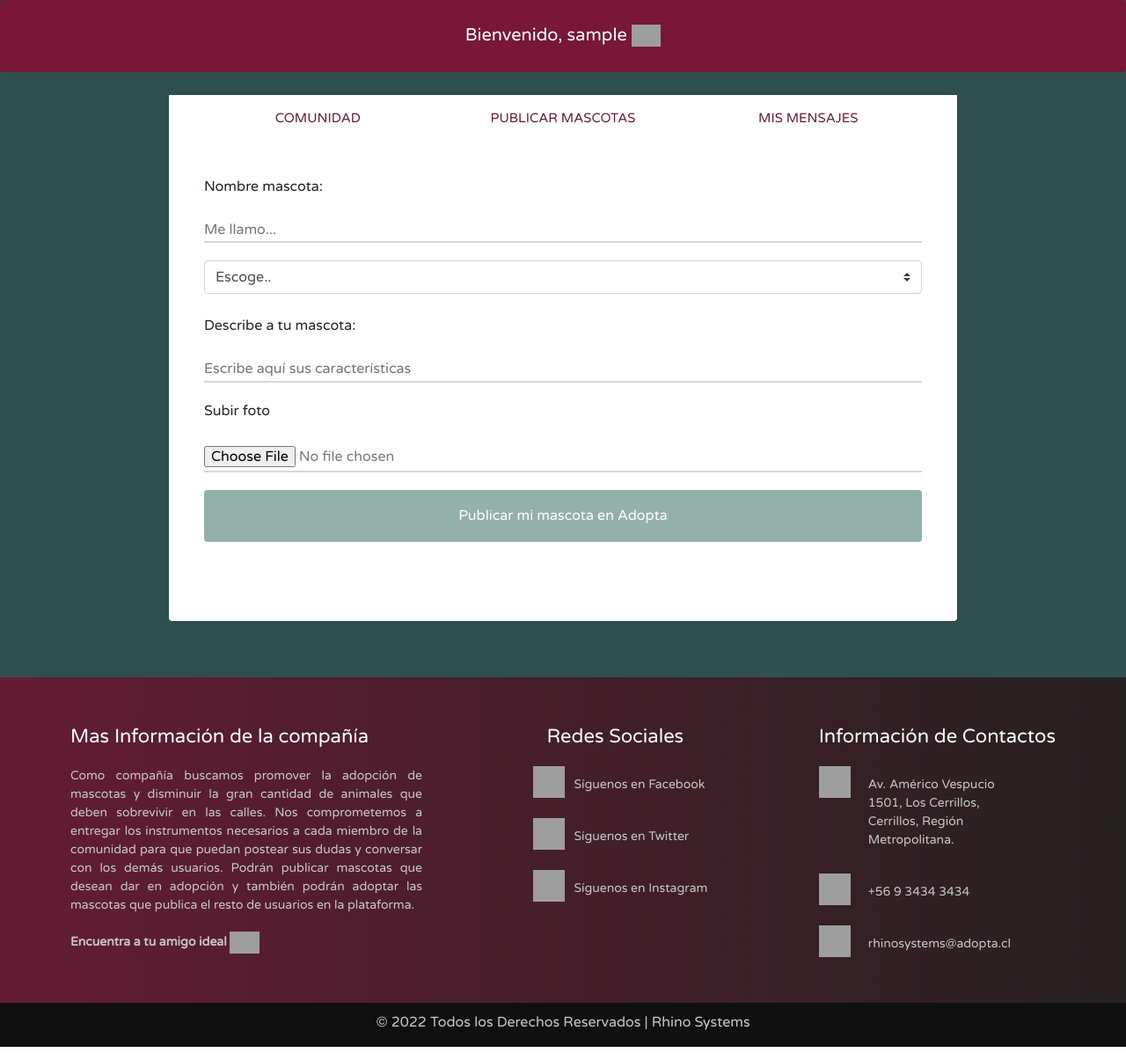
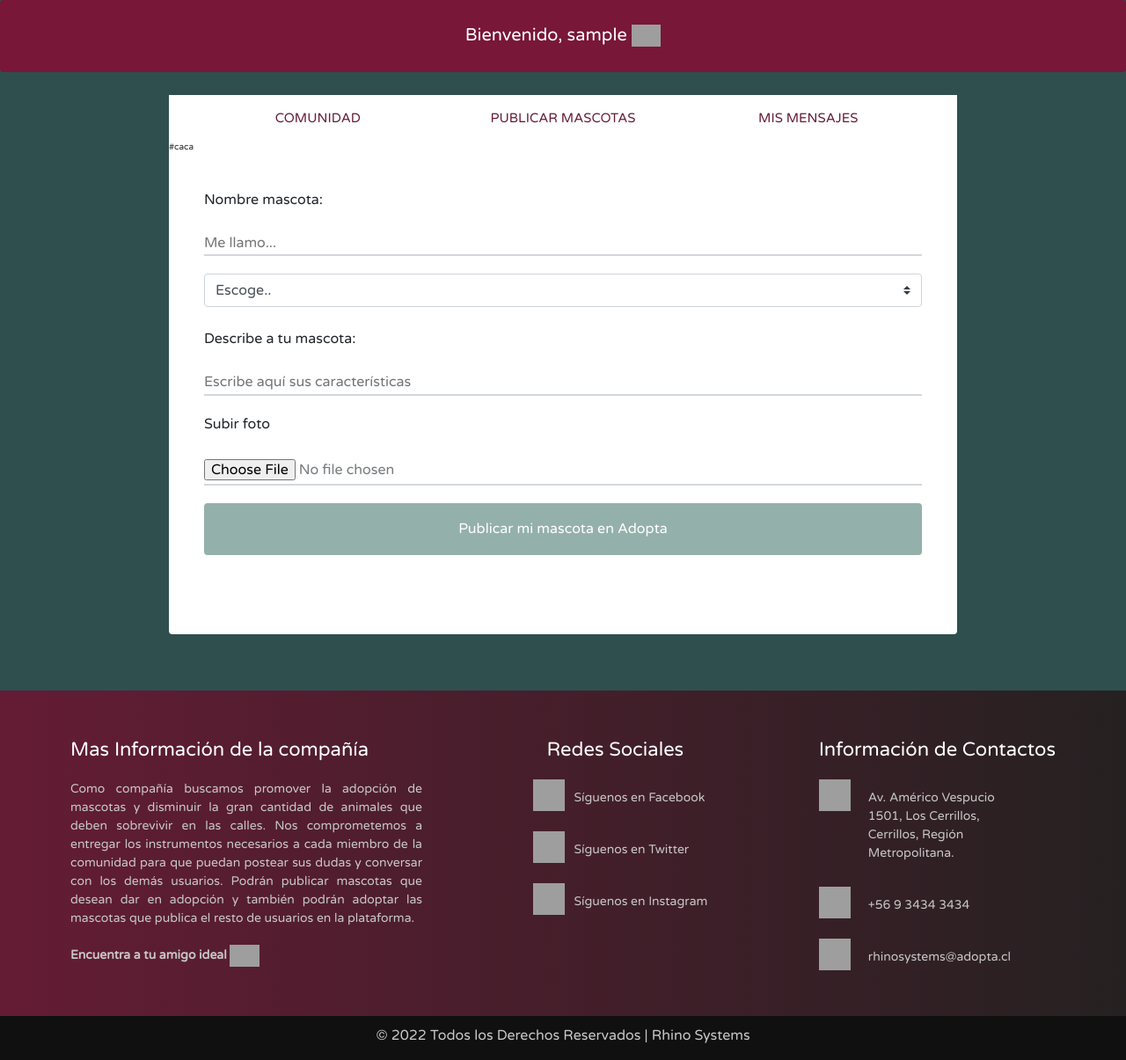
Before and after one commit to gitucca/adoptaApp, a Django app: page /crear/ in a window 1280 px wide. Shown: the part 75-1280 px from the top of the page at 88% size. Run offline with Django 3.2, Linux system fonts and the light colour scheme; the visitor is signed in with stand-in values (Sample User, id 1); some libraries are stand-ins or nearby versions; grey boxes are pictures that could not be loaded.

Commit message:
Update crear.html

```diff
--- a/adopta-app-master/adopta/core/templates/crear.html
+++ b/adopta-app-master/adopta/core/templates/crear.html
@@ -5,6 +5,7 @@
     {% if form.errors %}
         <strong class="rojo"> Hay errores en el Formulario {{ form.errors }} </strong>
     {% endif %}
+#caca
 
 <form class='form' method='POST' enctype='multipart/form-data'>
     {% csrf_token %}
```
